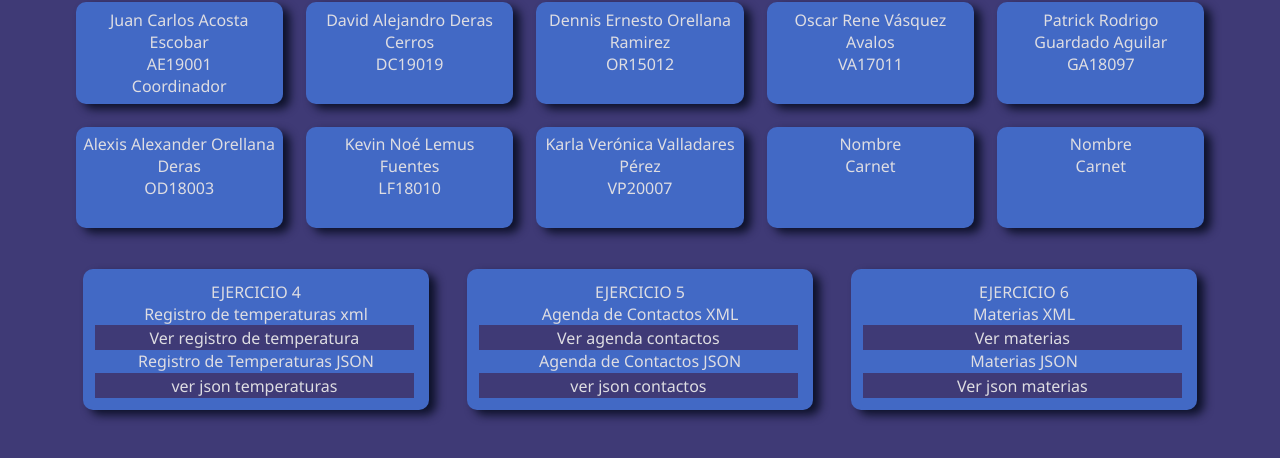
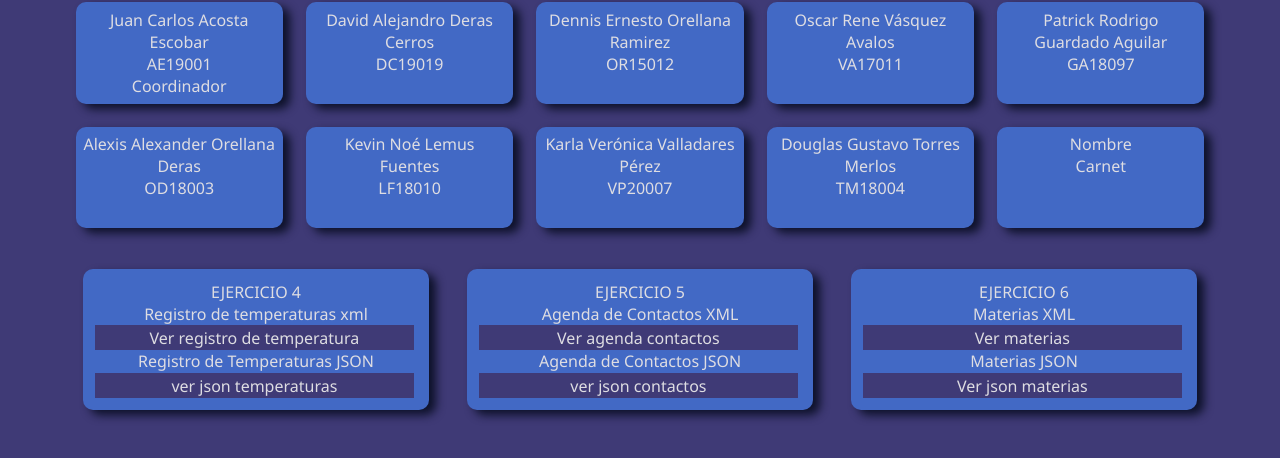
Before and after one commit to juanBM-1122/homework_31, a plain HTML site: page index.html in a window 1280 px wide. Shown: the part 156-614 px from the top of the page. Drawn offline with Linux system fonts and the light colour scheme.

Commit message:
actualizacion de nombre

```diff
--- a/index.html
+++ b/index.html
@@ -29,7 +29,7 @@
             <section class="tarjeta_section" style="text-align: center;">Alexis Alexander Orellana Deras <br> OD18003</section>
             <section class="tarjeta_section" style="text-align: center;">Kevin No&eacute; Lemus Fuentes<br> LF18010</section>
             <section class="tarjeta_section" style="text-align: center;">Karla Ver&oacute;nica Valladares P&eacute;rez <br> VP20007</section>
-            <section class="tarjeta_section" style="text-align: center;">Nombre <br> Carnet</section>
+            <section class="tarjeta_section" style="text-align: center;">Douglas Gustavo Torres Merlos <br> TM18004</section>
             <section class="tarjeta_section" style="text-align: center;">Nombre <br> Carnet</section>
         </article>
         <article class="main-article_activity">
```
